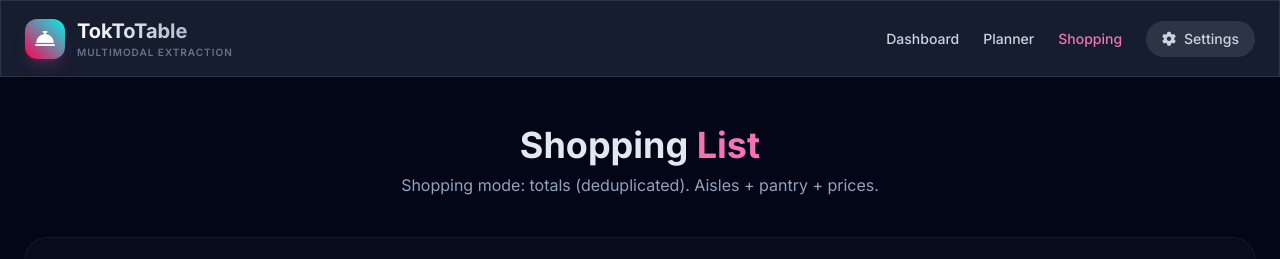
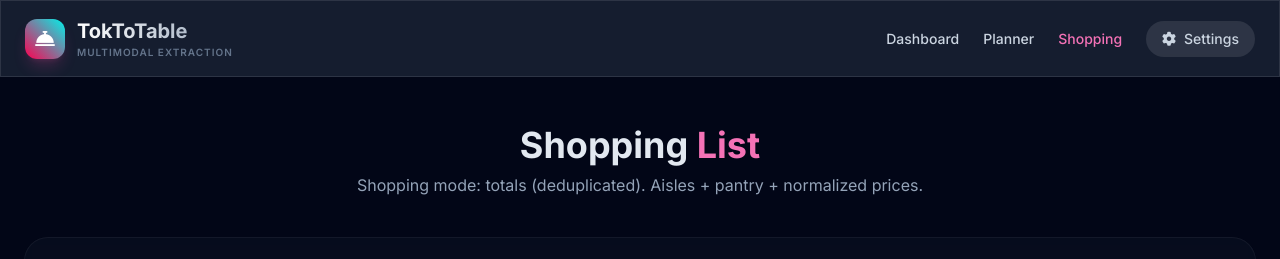
Before and after one commit to BouwBoo/TokToTable, a React (Vite) app: page / in a window 1280 px wide. Both pictures are taken after a click on the button "Shopping". Shown: the top 259 px of the page. Built offline with nearby package versions, Linux system fonts and the light colour scheme.

Commit message:
Cost v1.5: normalize prices to €/kg €/l €/pcs with v1 migration

```diff
--- a/components/ShoppingListView.tsx
+++ b/components/ShoppingListView.tsx
@@ -44,18 +44,31 @@ const AISLES: Aisle[] = [
 const LS_AISLE_OVERRIDES = 'tokchef_aisle_overrides_v1';
 const LS_PANTRY = 'tokchef_pantry_v1';
 
-// Cost bundle storage
-// price is stored PER ingredientKey + unit, in EUR per unit (e.g. €/g, €/ml, €/pcs)
-const LS_PRICES = 'tokchef_prices_v1';
+// v1.4 legacy store (unit-specific)
+const LS_PRICES_V1 = 'tokchef_prices_v1';
 
-type PriceEntry = {
+// v1.5 normalized store (base unit: kg/l/pcs)
+const LS_PRICES_V2 = 'tokchef_prices_v2';
+
+type BaseUnit = 'kg' | 'l' | 'pcs';
+
+type NormalizedPriceEntry = {
   ingredientKey: string;
-  unit: string; // same unit as shopping item unit (e.g. g/ml/pcs)
-  pricePerUnit: number; // EUR per unit
+  baseUnit: BaseUnit; // kg/l/pcs
+  pricePerBaseUnit: number; // € per kg / l / pcs
   updatedAt: number;
 };
 
-type PriceMap = Record<string, PriceEntry>; // key = `${ingredientKey}::${unit}`
+type NormalizedPriceMap = Record<string, NormalizedPriceEntry>; // key = `${ingredientKey}::${baseUnit}`
+
+// Legacy (for migration)
+type LegacyPriceEntry = {
+  ingredientKey: string;
+  unit: string;
+  pricePerUnit: number;
+  updatedAt: number;
+};
+type LegacyPriceMap = Record<string, LegacyPriceEntry>;
 
 const formatQty = (qty: number) => {
   if (!Number.isFinite(qty)) return '';
@@ -74,13 +87,6 @@ const prettyAmount = (qty: number, unit: string): { qty: number; unit: string }
   if (unit === 'g' && qty >= 1000) return { qty: qty / 1000, unit: 'kg' };
   if (unit === 'ml' && qty >= 1000) return { qty: qty / 1000, unit: 'l' };
   return { qty, unit };
-};
-
-const prettyPriceUnit = (unit: string, pricePerUnit: number): { unitLabel: string; price: number } => {
-  if (!Number.isFinite(pricePerUnit)) return { unitLabel: `€/${unit}`, price: pricePerUnit };
-  if (unit === 'g') return { unitLabel: '€/kg', price: pricePerUnit * 1000 };
-  if (unit === 'ml') return { unitLabel: '€/l', price: pricePerUnit * 1000 };
-  return { unitLabel: `€/${unit || 'unit'}`, price: pricePerUnit };
 };
 
 const dayShort = (day?: string) => {
@@ -159,8 +165,46 @@ const inferAisle = (label: string, key: string): Aisle => {
   return 'Other';
 };
 
+const detectBaseUnitFromItemUnit = (unitRaw: string): BaseUnit => {
+  const u = String(unitRaw || '').toLowerCase().trim();
+  if (u === 'g' || u === 'kg') return 'kg';
+  if (u === 'ml' || u === 'l') return 'l';
+  // handle a few common count spellings
+  if (u === 'pcs' || u === 'pc' || u === 'piece' || u === 'pieces' || u === 'stk' || u === 'st') return 'pcs';
+  // fallback: treat as pcs (best effort)
+  return 'pcs';
+};
+
+const normalizedKey = (ingredientKey: string, baseUnit: BaseUnit) => `${ingredientKey}::${baseUnit}`;
+
+const convertQuantityToBase = (quantity: number, unitRaw: string, baseUnit: BaseUnit): number | null => {
+  if (!Number.isFinite(quantity)) return null;
+  const u = String(unitRaw || '').toLowerCase().trim();
+
+  if (baseUnit === 'kg') {
+    if (u === 'kg') return quantity;
+    if (u === 'g') return quantity / 1000;
+    return null;
+  }
+
+  if (baseUnit === 'l') {
+    if (u === 'l') return quantity;
+    if (u === 'ml') return quantity / 1000;
+    return null;
+  }
+
+  // pcs
+  if (baseUnit === 'pcs') {
+    // If someone stores "pcs" as "", we still treat it as count
+    if (u === '' || u === 'pcs' || u === 'pc' || u === 'piece' || u === 'pieces' || u === 'stk' || u === 'st') return quantity;
+    return quantity; // best effort
+  }
+
+  return null;
+};
+
 type PlannerOccurrence = {
-  key: string; // `${day}-${idx}-${recipeId}`
+  key: string;
   day: string;
   recipeId: string;
   idx: number;
@@ -168,7 +212,7 @@ type PlannerOccurrence = {
 };
 
 type ContributionRow = {
-  key: string; // occurrence key
+  key: string;
   day: string;
   title: string;
   quantity: number;
@@ -191,8 +235,56 @@ type RecipeGroup = {
   recipeId: string;
   title: string;
   rows: RecipeGroupRow[];
-  recipeCost: number | null; // null when missing prices
+  recipeCost: number | null;
   pricedCoverage: { priced: number; total: number };
+};
+
+const migratePricesV1toV2 = (rawV1: unknown): NormalizedPriceMap => {
+  // Convert legacy map (ingredientKey::unit => €/unit) into normalized (ingredientKey::baseUnit => €/baseUnit)
+  const out: NormalizedPriceMap = {};
+  if (!rawV1 || typeof rawV1 !== 'object') return out;
+
+  const v1 = rawV1 as LegacyPriceMap;
+
+  for (const entry of Object.values(v1) as LegacyPriceEntry[]) {
+    if (!entry) continue;
+    const ingredientKey = String(entry.ingredientKey || '');
+    const unit = String(entry.unit || '').toLowerCase().trim();
+    const ppu = Number(entry.pricePerUnit);
+
+    if (!ingredientKey || !Number.isFinite(ppu) || ppu < 0) continue;
+
+    let baseUnit: BaseUnit = detectBaseUnitFromItemUnit(unit);
+    let pricePerBaseUnit = ppu;
+
+    // legacy may store €/g or €/ml — normalize to €/kg or €/l
+    if (unit === 'g') {
+      baseUnit = 'kg';
+      pricePerBaseUnit = ppu * 1000;
+    } else if (unit === 'ml') {
+      baseUnit = 'l';
+      pricePerBaseUnit = ppu * 1000;
+    } else if (unit === 'kg') {
+      baseUnit = 'kg';
+      pricePerBaseUnit = ppu;
+    } else if (unit === 'l') {
+      baseUnit = 'l';
+      pricePerBaseUnit = ppu;
+    } else {
+      baseUnit = 'pcs';
+      pricePerBaseUnit = ppu;
+    }
+
+    const k = normalizedKey(ingredientKey, baseUnit);
+    out[k] = {
+      ingredientKey,
+      baseUnit,
+      pricePerBaseUnit,
+      updatedAt: Date.now(),
+    };
+  }
+
+  return out;
 };
 
 const ShoppingListView: React.FC<ShoppingListViewProps> = ({
@@ -204,18 +296,22 @@ const ShoppingListView: React.FC<ShoppingListViewProps> = ({
   onResetChecks,
   onClear,
 }) => {
+  // Presets
   const [mode, setMode] = useState<ViewMode>('totals');
   const [showOnlyUnchecked, setShowOnlyUnchecked] = useState(true);
 
+  // Totals: breakdown + grouping
   const [expandedItemIds, setExpandedItemIds] = useState<Set<string>>(new Set());
   const [autoExpandUnchecked, setAutoExpandUnchecked] = useState(false);
 
   const [groupByAisle, setGroupByAisle] = useState(true);
   const [hidePantry, setHidePantry] = useState(false);
 
+  // Costs
   const [showCosts, setShowCosts] = useState(true);
   const [excludePantryFromTotalsCost, setExcludePantryFromTotalsCost] = useState(true);
 
+  // Local overrides
   const [aisleOverrides, setAisleOverrides] = useState<Record<string, Aisle>>(() => {
     try {
       const raw = localStorage.getItem(LS_AISLE_OVERRIDES);
@@ -235,10 +331,26 @@ const ShoppingListView: React.FC<ShoppingListViewProps> = ({
     }
   });
 
-  const [prices, setPrices] = useState<PriceMap>(() => {
+  // ✅ v1.5 normalized prices with auto-migration from v1
+  const [prices, setPrices] = useState<NormalizedPriceMap>(() => {
     try {
-      const raw = localStorage.getItem(LS_PRICES);
-      return raw ? (JSON.parse(raw) as PriceMap) : {};
+      const rawV2 = localStorage.getItem(LS_PRICES_V2);
+      if (rawV2) {
+        const parsed = JSON.parse(rawV2) as NormalizedPriceMap;
+        return parsed && typeof parsed === 'object' ? parsed : {};
+      }
+
+      // if no v2 yet, try migrate v1
+      const rawV1 = localStorage.getItem(LS_PRICES_V1);
+      if (rawV1) {
+        const parsedV1 = JSON.parse(rawV1);
+        const migrated = migratePricesV1toV2(parsedV1);
+        // persist immediately
+        localStorage.setItem(LS_PRICES_V2, JSON.stringify(migrated));
+        return migrated;
+      }
+
+      return {};
     } catch {
       return {};
     }
@@ -262,7 +374,7 @@ const ShoppingListView: React.FC<ShoppingListViewProps> = ({
 
   useEffect(() => {
     try {
-      localStorage.setItem(LS_PRICES, JSON.stringify(prices));
+      localStorage.setItem(LS_PRICES_V2, JSON.stringify(prices));
     } catch {
       // ignore
     }
@@ -283,13 +395,7 @@ const ShoppingListView: React.FC<ShoppingListViewProps> = ({
       const ids = planner?.[day] || [];
       ids.forEach((recipeId, idx) => {
         const title = recipeTitleById.get(recipeId) || 'Unknown recipe';
-        out.push({
-          key: `${day}-${idx}-${recipeId}`,
-          day,
-          recipeId,
-          idx,
-          title,
-        });
+        out.push({ key: `${day}-${idx}-${recipeId}`, day, recipeId, idx, title });
       });
     });
     return out;
@@ -303,33 +409,35 @@ const ShoppingListView: React.FC<ShoppingListViewProps> = ({
 
   const isPantry = (ingredientKey: string) => pantrySet.has(ingredientKey);
 
-  const priceKey = (ingredientKey: string, unit: string) => `${ingredientKey}::${unit || ''}`;
-
-  const getPricePerUnit = (ingredientKey: string, unit: string): number | null => {
-    const entry = prices[priceKey(ingredientKey, unit)];
+  const getNormalizedPrice = (ingredientKey: string, baseUnit: BaseUnit): number | null => {
+    const entry = prices[normalizedKey(ingredientKey, baseUnit)];
     if (!entry) return null;
-    if (!Number.isFinite(entry.pricePerUnit)) return null;
-    return entry.pricePerUnit;
+    if (!Number.isFinite(entry.pricePerBaseUnit)) return null;
+    return entry.pricePerBaseUnit;
   };
 
-  const setPricePerUnit = (ingredientKey: string, unit: string, pricePerUnit: number | null) => {
-    const k = priceKey(ingredientKey, unit);
+  const setNormalizedPrice = (ingredientKey: string, baseUnit: BaseUnit, pricePerBaseUnit: number | null) => {
+    const k = normalizedKey(ingredientKey, baseUnit);
     setPrices(prev => {
       const next = { ...prev };
-      if (pricePerUnit === null || !Number.isFinite(pricePerUnit)) {
+      if (pricePerBaseUnit === null || !Number.isFinite(pricePerBaseUnit) || pricePerBaseUnit < 0) {
         delete next[k];
       } else {
-        next[k] = { ingredientKey, unit, pricePerUnit, updatedAt: Date.now() };
+        next[k] = { ingredientKey, baseUnit, pricePerBaseUnit, updatedAt: Date.now() };
       }
       return next;
     });
   };
 
-  const itemCost = (ingredientKey: string, unit: string, quantity: number): number | null => {
-    const ppu = getPricePerUnit(ingredientKey, unit);
-    if (ppu === null) return null;
-    if (!Number.isFinite(quantity)) return null;
-    return quantity * ppu;
+  const itemCost = (ingredientKey: string, unitRaw: string, quantity: number): number | null => {
+    const baseUnit = detectBaseUnitFromItemUnit(unitRaw);
+    const pricePerBase = getNormalizedPrice(ingredientKey, baseUnit);
+    if (pricePerBase === null) return null;
+
+    const qtyBase = convertQuantityToBase(quantity, unitRaw, baseUnit);
+    if (qtyBase === null) return null;
+
+    return qtyBase * pricePerBase;
   };
 
   const visibleTotals = useMemo(() => {
@@ -423,9 +531,8 @@ const ShoppingListView: React.FC<ShoppingListViewProps> = ({
         let allPriced = true;
 
         for (const r of rows) {
-          if (r.cost === null) {
-            allPriced = false;
-          } else {
+          if (r.cost === null) allPriced = false;
+          else {
             priced += 1;
             sum += r.cost;
           }
@@ -520,7 +627,7 @@ const ShoppingListView: React.FC<ShoppingListViewProps> = ({
         </head>
         <body>
           <h1>TokToTable — Shopping List</h1>
-          <div className="meta">Mode: ${mode === 'totals' ? 'Shopping (Totals)' : 'Cooking (By recipe)'} • Generated: ${new Date(
+          <div class="meta">Mode: ${mode === 'totals' ? 'Shopping (Totals)' : 'Cooking (By recipe)'} • Generated: ${new Date(
       shoppingList?.updatedAt ?? Date.now()
     ).toLocaleString()}</div>
           <pre>${text.replace(/</g, '&lt;').replace(/>/g, '&gt;')}</pre>
@@ -533,26 +640,43 @@ const ShoppingListView: React.FC<ShoppingListViewProps> = ({
     win.document.close();
   };
 
+  // Totals CSV export (includes normalized prices)
   const handleExportShoppingCsv = () => {
     const rows = visibleTotals.map(i => {
       const aisle = getAisleForItem(i.ingredientKey, i.label);
       const pantry = isPantry(i.ingredientKey) ? '1' : '0';
-      const cost = showCosts ? itemCost(i.ingredientKey, String(i.unit || ''), i.quantity) : null;
+      const unit = String(i.unit || '');
+      const baseUnit = detectBaseUnitFromItemUnit(unit);
+      const pricePerBaseUnit = getNormalizedPrice(i.ingredientKey, baseUnit);
+      const cost = showCosts ? itemCost(i.ingredientKey, unit, i.quantity) : null;
 
       return {
         checked: i.checked ? '1' : '0',
         label: i.label,
         quantity: String(i.quantity ?? ''),
-        unit: String(i.unit ?? ''),
+        unit: unit,
         aisle,
         pantry,
         ingredientKey: i.ingredientKey,
-        pricePerUnit: String(getPricePerUnit(i.ingredientKey, String(i.unit || '')) ?? ''),
+        baseUnit,
+        pricePerBaseUnit: String(pricePerBaseUnit ?? ''),
         itemCost: String(cost ?? ''),
       };
     });
 
-    const header = ['checked', 'label', 'quantity', 'unit', 'aisle', 'pantry', 'ingredientKey', 'pricePerUnit', 'itemCost'];
+    const header = [
+      'checked',
+      'label',
+      'quantity',
+      'unit',
+      'aisle',
+      'pantry',
+      'ingredientKey',
+      'baseUnit',
+      'pricePerBaseUnit',
+      'itemCost',
+    ];
+
     const csv =
       header.join(',') +
       '\n' +
@@ -562,20 +686,18 @@ const ShoppingListView: React.FC<ShoppingListViewProps> = ({
     downloadTextFile(`toktotable-shopping-${stamp}.csv`, csv, 'text/csv');
   };
 
-  // ✅ FIXED: Object.values(prices) typed as PriceEntry[]
+  // Price CSV export/import (v1.5): ingredientKey,baseUnit,pricePerBaseUnit
   const handleExportPriceCsv = () => {
-    const entries = (Object.values(prices) as PriceEntry[]).sort((a, b) =>
-      (a.ingredientKey + '::' + a.unit).localeCompare(b.ingredientKey + '::' + b.unit)
+    const entries = (Object.values(prices) as NormalizedPriceEntry[]).sort((a, b) =>
+      (a.ingredientKey + '::' + a.baseUnit).localeCompare(b.ingredientKey + '::' + b.baseUnit)
     );
 
-    const header = ['ingredientKey', 'unit', 'pricePerUnit', 'updatedAt'];
+    const header = ['ingredientKey', 'baseUnit', 'pricePerBaseUnit', 'updatedAt'];
     const csv =
       header.join(',') +
       '\n' +
       entries
-        .map((e: PriceEntry) =>
-          [e.ingredientKey, e.unit, String(e.pricePerUnit), String(e.updatedAt)].map(escapeCsv).join(',')
-        )
+        .map(e => [e.ingredientKey, e.baseUnit, String(e.pricePerBaseUnit), String(e.updatedAt)].map(escapeCsv).join(','))
         .join('\n');
 
     const stamp = new Date().toISOString().slice(0, 19).replace(/[:T]/g, '-');
@@ -592,16 +714,19 @@ const ShoppingListView: React.FC<ShoppingListViewProps> = ({
 
     const header = lines[0].split(',').map(h => h.trim());
     const idxKey = header.indexOf('ingredientKey');
-    const idxUnit = header.indexOf('unit');
-    const idxPrice = header.indexOf('pricePerUnit');
 
-    if (idxKey === -1 || idxUnit === -1 || idxPrice === -1) {
-      alert('CSV must have columns: ingredientKey, unit, pricePerUnit');
+    // v1.5 columns
+    const idxBaseUnit = header.indexOf('baseUnit');
+    const idxPriceBase = header.indexOf('pricePerBaseUnit');
+
+    // legacy columns (v1.4)
+    const idxUnitLegacy = header.indexOf('unit');
+    const idxPriceLegacy = header.indexOf('pricePerUnit');
+
+    if (idxKey === -1) {
+      alert('CSV must have column: ingredientKey');
       return;
     }
-
-    const parsed: PriceMap = {};
-    let added = 0;
 
     const parseRow = (line: string) => {
       const out: string[] = [];
@@ -628,24 +753,64 @@ const ShoppingListView: React.FC<ShoppingListViewProps> = ({
       return out.map(s => s.trim());
     };
 
+    const parsed: NormalizedPriceMap = {};
+    let added = 0;
+
     for (let i = 1; i < lines.length; i++) {
       const cols = parseRow(lines[i]);
-      const ingredientKey = cols[idxKey] || '';
-      const unit = cols[idxUnit] || '';
-      const priceStr = cols[idxPrice] || '';
+      const ingredientKey = (cols[idxKey] || '').trim();
+      if (!ingredientKey) continue;
 
-      if (!ingredientKey || !unit) continue;
+      // Prefer v1.5 schema if present
+      if (idxBaseUnit !== -1 && idxPriceBase !== -1) {
+        const baseUnitRaw = (cols[idxBaseUnit] || '').trim().toLowerCase();
+        const baseUnit: BaseUnit = baseUnitRaw === 'kg' || baseUnitRaw === 'l' || baseUnitRaw === 'pcs' ? (baseUnitRaw as BaseUnit) : 'pcs';
+        const priceStr = cols[idxPriceBase] || '';
+        const price = Number(String(priceStr).replace(',', '.'));
+        if (!Number.isFinite(price) || price < 0) continue;
 
-      const price = Number(String(priceStr).replace(',', '.'));
-      if (!Number.isFinite(price) || price < 0) continue;
+        const k = normalizedKey(ingredientKey, baseUnit);
+        parsed[k] = { ingredientKey, baseUnit, pricePerBaseUnit: price, updatedAt: Date.now() };
+        added += 1;
+        continue;
+      }
 
-      const k = priceKey(ingredientKey, unit);
-      parsed[k] = { ingredientKey, unit, pricePerUnit: price, updatedAt: Date.now() };
-      added += 1;
+      // Fallback legacy schema (unit,pricePerUnit)
+      if (idxUnitLegacy !== -1 && idxPriceLegacy !== -1) {
+        const unit = (cols[idxUnitLegacy] || '').trim().toLowerCase();
+        const priceStr = cols[idxPriceLegacy] || '';
+        const ppu = Number(String(priceStr).replace(',', '.'));
+        if (!Number.isFinite(ppu) || ppu < 0) continue;
+
+        let baseUnit: BaseUnit = detectBaseUnitFromItemUnit(unit);
+        let pricePerBaseUnit = ppu;
+
+        if (unit === 'g') {
+          baseUnit = 'kg';
+          pricePerBaseUnit = ppu * 1000;
+        } else if (unit === 'ml') {
+          baseUnit = 'l';
+          pricePerBaseUnit = ppu * 1000;
+        } else if (unit === 'kg') {
+          baseUnit = 'kg';
+          pricePerBaseUnit = ppu;
+        } else if (unit === 'l') {
+          baseUnit = 'l';
+          pricePerBaseUnit = ppu;
+        } else {
+          baseUnit = 'pcs';
+          pricePerBaseUnit = ppu;
+        }
+
+        const k = normalizedKey(ingredientKey, baseUnit);
+        parsed[k] = { ingredientKey, baseUnit, pricePerBaseUnit, updatedAt: Date.now() };
+        added += 1;
+        continue;
+      }
     }
 
     if (added === 0) {
-      alert('No valid price rows found.');
+      alert('No valid price rows found. Use columns: ingredientKey,baseUnit,pricePerBaseUnit (or legacy unit,pricePerUnit).');
       return;
     }
 
@@ -720,14 +885,7 @@ const ShoppingListView: React.FC<ShoppingListViewProps> = ({
 
       const cost = itemCost(item.ingredientKey, unit, qty);
 
-      rows.push({
-        key: occ.key,
-        day: occ.day,
-        title: occ.title,
-        quantity: qty,
-        unit,
-        cost,
-      });
+      rows.push({ key: occ.key, day: occ.day, title: occ.title, quantity: qty, unit, cost });
     }
     return rows;
   };
@@ -788,12 +946,13 @@ const ShoppingListView: React.FC<ShoppingListViewProps> = ({
         </h2>
         <p className="text-slate-400">
           {mode === 'totals'
-            ? 'Shopping mode: totals (deduplicated). Aisles + pantry + prices.'
+            ? 'Shopping mode: totals (deduplicated). Aisles + pantry + normalized prices.'
             : 'Cooking mode: grouped by recipe in planner order + recipe costs.'}
         </p>
       </div>
 
       <div className="glass-panel p-6 rounded-3xl border-white/5 bg-slate-900/40">
+        {/* Header */}
         <div className="flex flex-col lg:flex-row lg:items-center justify-between gap-4 border-b border-white/10 pb-5 mb-6">
           <div>
             <p className="text-xs text-slate-500 font-bold uppercase tracking-widest">Status</p>
@@ -878,7 +1037,7 @@ const ShoppingListView: React.FC<ShoppingListViewProps> = ({
               onClick={handleExportShoppingCsv}
               className="px-5 py-2.5 rounded-2xl font-bold bg-white/10 hover:bg-white/15 text-slate-200 transition-all flex items-center gap-2"
               disabled={visibleTotals.length === 0}
-              title="Export totals as CSV (includes prices if set)"
+              title="Export totals as CSV (includes normalized prices if set)"
             >
               <i className="fa-solid fa-file-csv"></i>
               CSV
@@ -896,7 +1055,7 @@ const ShoppingListView: React.FC<ShoppingListViewProps> = ({
 
             <label
               className="px-5 py-2.5 rounded-2xl font-bold bg-white/10 hover:bg-white/15 text-slate-200 transition-all flex items-center gap-2 cursor-pointer"
-              title="Import price book CSV (ingredientKey,unit,pricePerUnit)"
+              title="Import price book CSV (ingredientKey,baseUnit,pricePerBaseUnit)"
             >
               <i className="fa-solid fa-file-import"></i>
               Import Prices
@@ -1104,10 +1263,9 @@ const ShoppingListView: React.FC<ShoppingListViewProps> = ({
                         const pantry = isPantry(item.ingredientKey);
 
                         const unit = String(item.unit || '');
-                        const ppu = getPricePerUnit(item.ingredientKey, unit);
+                        const baseUnit = detectBaseUnitFromItemUnit(unit);
+                        const pricePerBase = getNormalizedPrice(item.ingredientKey, baseUnit);
                         const c = showCosts ? itemCost(item.ingredientKey, unit, item.quantity) : null;
-
-                        const prettyPpu = ppu === null ? null : prettyPriceUnit(unit, ppu);
 
                         const contributions = expanded && hasParts ? getContributionsForItem(item.id) : [];
 
@@ -1222,29 +1380,23 @@ const ShoppingListView: React.FC<ShoppingListViewProps> = ({
                                       inputMode="decimal"
                                       step="0.01"
                                       min="0"
-                                      placeholder="€ / unit"
-                                      value={ppu === null ? '' : String(ppu)}
+                                      placeholder={`€ / ${baseUnit}`}
+                                      value={pricePerBase === null ? '' : String(pricePerBase)}
                                       onChange={e => {
                                         const v = e.target.value;
                                         if (v.trim() === '') {
-                                          setPricePerUnit(item.ingredientKey, unit, null);
+                                          setNormalizedPrice(item.ingredientKey, baseUnit, null);
                                           return;
                                         }
                                         const n = Number(v);
                                         if (!Number.isFinite(n) || n < 0) return;
-                                        setPricePerUnit(item.ingredientKey, unit, n);
+                                        setNormalizedPrice(item.ingredientKey, baseUnit, n);
                                       }}
                                       className="bg-transparent text-slate-200 text-xs font-bold px-2 py-1 outline-none w-28"
-                                      title={`Price per ${unit || 'unit'} (stored locally)`}
+                                      title={`Price per ${baseUnit} (stored locally, normalized)`}
                                     />
 
-                                    <span className="text-xs text-slate-500 font-bold mr-2">{unit ? `€/${unit}` : ''}</span>
-
-                                    {prettyPpu && (
-                                      <span className="text-xs text-slate-400 font-bold mr-2">
-                                        {prettyPpu.unitLabel}: {formatMoney(prettyPpu.price)}
-                                      </span>
-                                    )}
+                                    <span className="text-xs text-slate-500 font-bold mr-2">{`€/${baseUnit}`}</span>
                                   </div>
                                 )}
                               </div>
```
